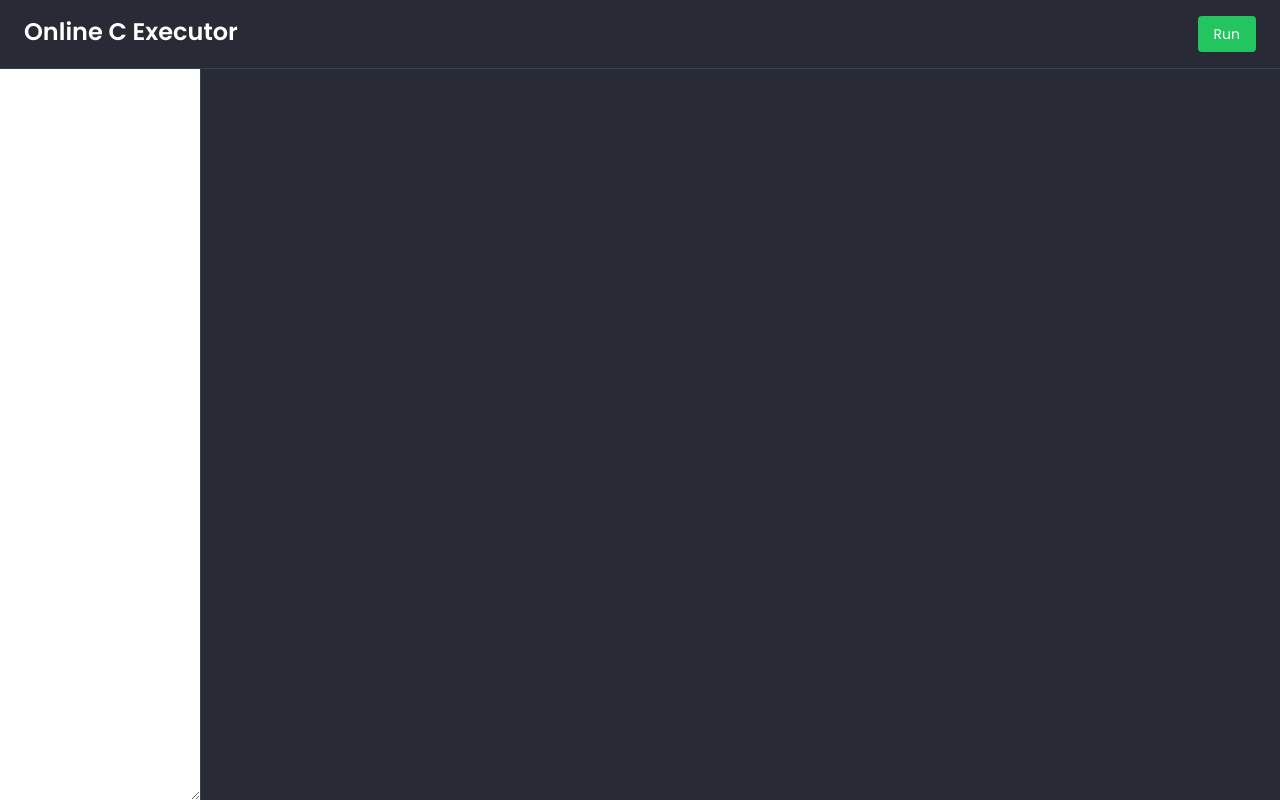
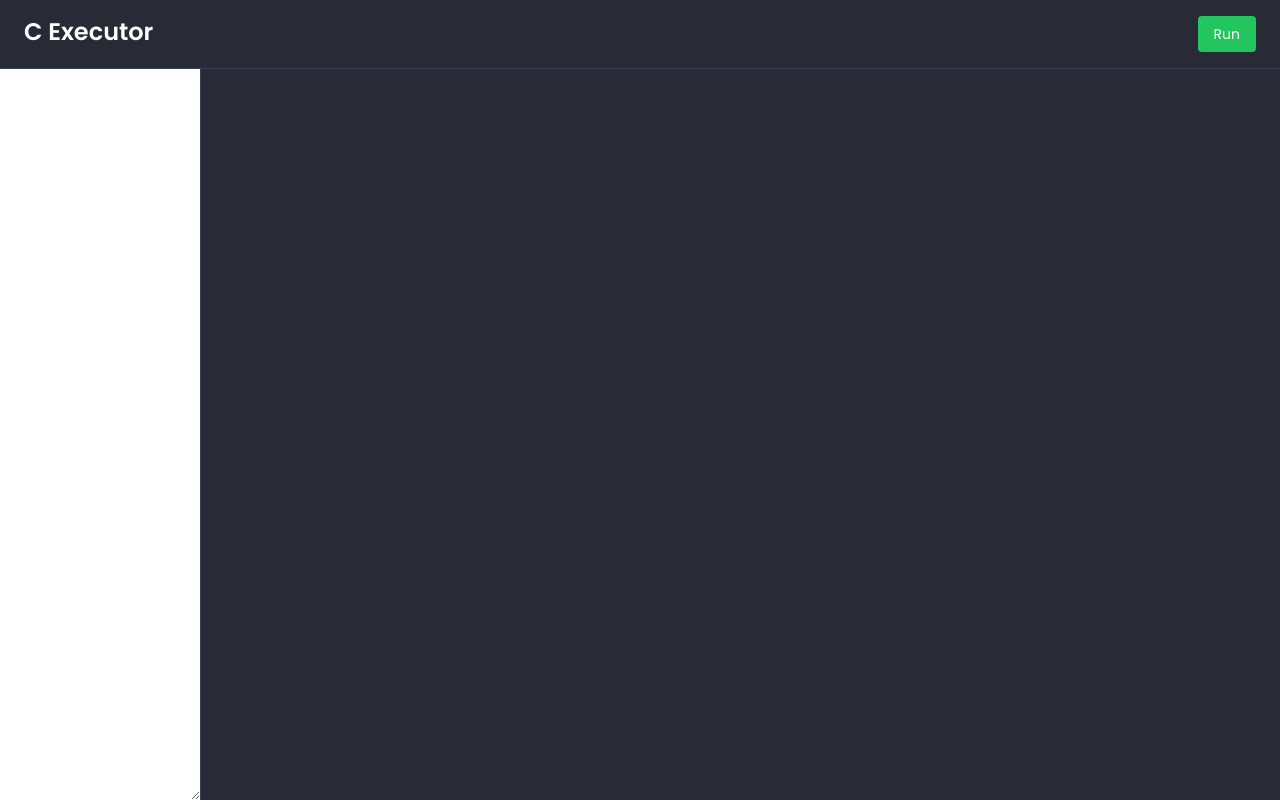
Before and after one commit to akshayraj-1/c-executor, a website: page src/index.html in a window 1280 px wide. Drawn offline with nearby package versions, Linux system fonts and the light colour scheme.

Commit message:
Rename project online-c-executor -> c-executor

```diff
--- a/src/index.html
+++ b/src/index.html
@@ -9,7 +9,7 @@
     <link rel="preconnect" href="https://fonts.gstatic.com" crossorigin>
     <link href="https://fonts.googleapis.com/css2?family=Poppins:ital,wght@0,100;0,200;0,300;0,400;0,500;0,600;0,700;0,800;0,900;1,100;1,200;1,300;1,400;1,500;1,600;1,700;1,800;1,900&display=swap" rel="stylesheet">
     <script src="https://cdn.tailwindcss.com"></script>
-    <title>Online C - Executor</title>
+    <title>C - Executor</title>
     <script>
         tailwind.config = {
             theme: {
@@ -75,7 +75,7 @@
 </head>
 <body class="flex flex-col">
 <nav class="sticky top-0 left-0 w-full z-10 flex justify-between px-6 py-4 border-b border-b-slate-700 font-poppins">
-    <h1 class="text-2xl font-semibold">Online C Executor</h1>
+    <h1 class="text-2xl font-semibold">C Executor</h1>
     <button id="btn-run" class="flex items-center gap-2 text-sm bg-green-500 px-4 py-2 rounded disabled:bg-green-600 disabled:cursor-not-allowed">
         <svg aria-hidden="true" class="hidden size-4 text-white/40 animate-spin fill-white" viewBox="0 0 100 101" fill="none" xmlns="http://www.w3.org/2000/svg">
             <path d="M100 50.5908C100 78.2051 77.6142 100.591 50 100.591C22.3858 100.591 0 78.2051 0 50.5908C0 22.9766 22.3858 0.59082 50 0.59082C77.6142 0.59082 100 22.9766 100 50.5908ZM9.08144 50.5908C9.08144 73.1895 27.4013 91.5094 50 91.5094C72.5987 91.5094 90.9186 73.1895 90.9186 50.5908C90.9186 27.9921 72.5987 9.67226 50 9.67226C27.4013 9.67226 9.08144 27.9921 9.08144 50.5908Z" fill="currentColor"/>
```
Also changed, not shown: README.md.
